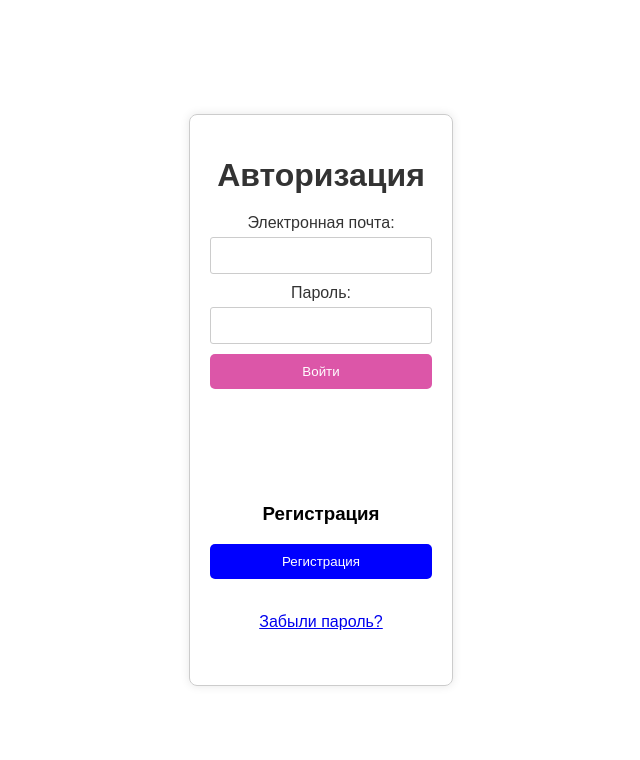
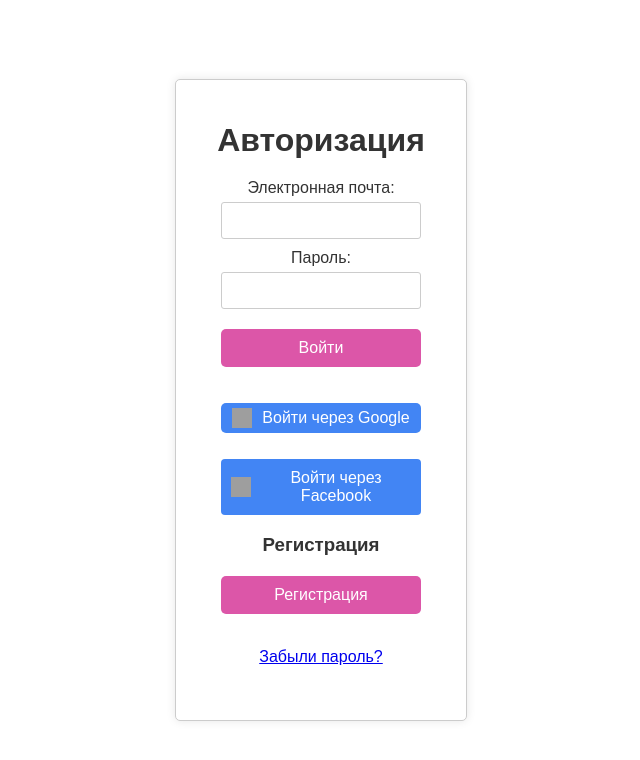
Before and after one commit to ZhovtenkoA/COR-Identity, a FastAPI app: page / in a window 1280 px wide. Shown: the top 760 px of the page, without its empty margins (319-959 px from the left). Run offline with FastAPI, Linux system fonts and the light colour scheme; parts of the project's set-up code (start-up, migrations or seed data) failed here and were passed over; some libraries are stand-ins or nearby versions; grey boxes are pictures that could not be loaded.

Commit message:
front update

```diff
--- a/cor_auth/static/login.html
+++ b/cor_auth/static/login.html
@@ -1,17 +1,83 @@
+
+
+
+
+
+
+
+
+
+
+
+
 <!DOCTYPE html>
 <html>
 <head>
+    <link rel="icon" type="image/png" href="static/favicon.png">
+    <link rel="apple-touch-icon" sizes="57x57" href="/apple-icon-57x57.png">
+    <link rel="apple-touch-icon" sizes="60x60" href="/apple-icon-60x60.png">
+    <link rel="apple-touch-icon" sizes="72x72" href="/apple-icon-72x72.png">
+    <link rel="apple-touch-icon" sizes="76x76" href="/apple-icon-76x76.png">
+    <link rel="apple-touch-icon" sizes="114x114" href="/apple-icon-114x114.png">
+    <link rel="apple-touch-icon" sizes="120x120" href="/apple-icon-120x120.png">
+    <link rel="apple-touch-icon" sizes="144x144" href="/apple-icon-144x144.png">
+    <link rel="apple-touch-icon" sizes="152x152" href="/apple-icon-152x152.png">
+    <link rel="apple-touch-icon" sizes="180x180" href="/apple-icon-180x180.png">
+    <link rel="icon" type="image/png" sizes="192x192"  href="/android-icon-192x192.png">
+    <link rel="icon" type="image/png" sizes="32x32" href="/favicon-32x32.png">
+    <link rel="icon" type="image/png" sizes="96x96" href="/favicon-96x96.png">
+    <link rel="icon" type="image/png" sizes="16x16" href="/favicon-16x16.png">
+    <link rel="manifest" href="/manifest.json">
+    <meta name="msapplication-TileColor" content="#ffffff">
+    <meta name="msapplication-TileImage" content="/ms-icon-144x144.png">
+    <meta name="theme-color" content="#ffffff">
+
     <title>Авторизация и регистрация</title>
     <link rel="stylesheet" type="text/css" href="static/styles.css">
     <meta name="google-signin-client_id" content="161352424929-s3ris9429m994vcm2m35epe6eu4538el.apps.googleusercontent.com">
     <script src="https://apis.google.com/js/platform.js" async defer></script>
     <meta name="facebook-sdk-version" content="v15.0" />
     <script src="https://connect.facebook.net/en_US/sdk.js"></script>
+
+    <style>
+        button,
+        .google-signin-btn,
+        .custom-btn {
+            font-family: inherit; /* Наследовать шрифт от родительского элемента */
+            font-size: 16px; /* Размер шрифта */
+        }
+
+        .custom-btn img {
+            margin-right: 10px;
+        }
+
+        .g-signin2 {
+            display: none; /* Скрыть стандартную кнопку */
+        }
+
+        .google-signin-btn {
+            display: inline-flex;
+            align-items: center;
+            justify-content: center;
+            padding: 5px 10px;
+            border: none;
+            border-radius: 5px;
+            background-color: #4285f4;
+            color: white;
+            cursor: pointer;
+            margin-top: 10px;
+            width: 100%;
+            max-width: 200px;
+        }
+
+        .google-signin-btn img {
+            margin-right: 10px;
+        }
+    </style>
 </head>
 <body>
 <div class="container">
     <h1>Авторизация</h1>
-
     <form id="login-form">
         <label for="email">Электронная почта:</label>
         <input type="email" id="email" name="username" required>
@@ -20,28 +86,30 @@
         <button type="submit">Войти</button>
     </form>
     <div id="message"></div>
+    <p>
+        <!-- Скрытая стандартная кнопка Google -->
+        <div class="g-signin2" data-onsuccess="onSignIn"></div>
 
+        <!-- Кастомная кнопка Google, имитирующая поведение стандартной -->
+        <button class="google-signin-btn" onclick="signInWithGoogle()">
+            <img src="https://developers.google.com/identity/images/g-logo.png" alt="Google Icon" width="20" height="20"> Войти через Google
+        </button>
+    </p>
+    <!-- Кастомная кнопка Facebook -->
+    <button class="custom-btn facebook-btn" onclick="signInWithFacebook()">
+        <img src="https://upload.wikimedia.org/wikipedia/commons/5/51/Facebook_f_logo_%282019%29.svg" alt="Facebook Icon" width="20" height="20"> Войти через Facebook
+    </button>
 
-           <p> <div class="g-signin2" data-onsuccess="onSignIn"></div></p>
+    <h3>Регистрация</h3>
+    <button onclick="window.location.href='/static/signup.html'" class="registration-button">Регистрация</button>
+    <div id="gSignInWrapper"></div>
+    <br><p><a href="/static/forgot-password.html">Забыли пароль?</a></p><br>
+</div>
 
-           <p> <fb:login-button scope="public_profile,email" onlogin="checkLoginState();"></fb:login-button> </p>
+<script>
 
 
 
-
-
-
-
-                            <h3>Регистрация</h3>
-        <button onclick="window.location.href='/static/signup.html'" class="registration-button">Регистрация</button>
-        <div id="gSignInWrapper"> </div>
-        <br> <p> <a href="/static/forgot-password.html">Забыли пароль?</a></p> <br>   <!--</form>  -->
-
-
-
-    </div>
-
-        <script>
 
     document.addEventListener('DOMContentLoaded', function() {
         const form = document.getElementById('login-form');
@@ -72,31 +140,81 @@
                         setTimeout(() => {
                             window.location.href = "https://cor-platform.azurewebsites.net/?access_token=" + response.access_token;
                         }, 500);
+                    } else {
 
 
-                      } else {
+                        const errorMessage = getErrorMessage(xhr.status, messageDiv); // Передаем messageDiv в функцию
+
                     console.error("Произошла ошибка при входе.");
-                          messageDiv.innerText = "Ошибка входа";
+                    messageDiv.innerText = errorMessage;
                     messageDiv.style.color = 'red';
                     }
                 }
             };
-             // xhr.send(loginDataParams.toString());
+
+
+
+
             xhr.send(params);
         });
     });
 
 
-    </script>
+
+                                                                    function getErrorMessage(status, messageDiv) {
+                                                                      switch(status) {
+                                                                          case 401:
+                                                                              messageDiv.innerText = "Неверный логин или пароль!";
+                                                                              messageDiv.style.color = 'red';
+                                                                              return "Неверный логин или пароль.";
+                                                                           case 400:
+                                                                             messageDiv.innerText = "Пользователь не зарегистрирован!";
+                                                                             messageDiv.style.color = 'red';
+                                                                                return "Пользователь не зарегистрирован!!!";
+                                                                           case 403:
+                                                                                  return "Доступ запрещен.";
+                                                                                        // Добавьте другие кейсы по мере необходимости
+                                                                                default:
+                                                                                console.error("Произошла ошибка при входе.");
+                                                                                  messageDiv.innerText = "Ошибка входа";
+                                                                                  messageDiv.style.color = 'red';
+                                                                                     return "Произошла ошибка при входе.";
+                                                                                          }
+                                                                                            }
 
 
 
 
 
-        <script>
+
+
+    function onSignIn(googleUser) {
+        var profile = googleUser.getBasicProfile();
+        console.log('ID: ' + profile.getId());
+        console.log('Name: ' + profile.getName());
+        console.log('Image URL: ' + profile.getImageUrl());
+        console.log('Email: ' + profile.getEmail());
+        // Здесь вы можете отправить данные на ваш сервер для аутентификации
+    }
+
+    function signInWithGoogle() {
+        console.log('Google sign-in button clicked');
+        var auth2 = gapi.auth2.getAuthInstance();
+        if (auth2) {
+            auth2.signIn().then(function(googleUser) {
+                onSignIn(googleUser);
+            }, function(error) {
+                console.error('Error signing in with Google: ', error);
+            });
+        } else {
+            console.error('Google API not initialized.');
+        }
+    }
+
     window.fbAsyncInit = function() {
         FB.init({
             appId      : '1580389042741794',
+            cookie     : true,
             xfbml      : true,
             version    : 'v15.0'
         });
@@ -109,10 +227,36 @@
         js.src = "https://connect.facebook.net/en_US/sdk.js";
         fjs.parentNode.insertBefore(js, fjs);
     }(document, 'script', 'facebook-jssdk'));
+
+    function signInWithFacebook() {
+        console.log('Facebook sign-in button clicked');
+        FB.login(function(response) {
+            if (response.status === 'connected') {
+                var accessToken = response.authResponse.accessToken;
+                FB.api('/me', {fields: 'name,email,picture'}, function(profile) {
+                    console.log('ID: ' + profile.id);
+                    console.log('Name: ' + profile.name);
+                    console.log('Image URL: ' + profile.picture.data.url);
+                    console.log('Email: ' + profile.email);
+                    // Здесь вы можете отправить данные на ваш сервер для аутентификации
+                });
+            } else {
+                console.log('Not authenticated with Facebook.');
+            }
+        }, {scope: 'public_profile,email'});
+    }
+
+    function loadGoogleAPI() {
+        gapi.load('auth2', function() {
+            gapi.auth2.init().then(function() {
+                console.log('Google API initialized');
+            }, function(error) {
+                console.error('Error initializing Google API: ', error);
+            });
+        });
+    }
+
+    window.onload = loadGoogleAPI;
 </script>
-
-
-
-
 </body>
 </html>
--- a/cor_auth/static/styles.css
+++ b/cor_auth/static/styles.css
@@ -9,31 +9,70 @@
     align-items: center;
     font-family: Arial, sans-serif;
 }
+
+
 .container {
-    display: flex;
-    flex-direction: column;
-    align-items: center;
-    justify-content: center;
+    width: 250px; /* Установите фиксированную ширину контейнера */
+    margin: 0 auto;
+    padding: 20px;
     border: 1px solid #ccc;
-    padding: 20px;
-    border-radius: 8px;
+    border-radius: 5px;
     box-shadow: 0 0 10px rgba(0, 0, 0, 0.1);
+    background-color: #fff;
+    text-align: center;
 }
+
+
+
 form {
     display: flex;
     flex-direction: column;
     align-items: center;
 }
 
-.toggle-password {
-    position: absolute;
-    right: 10px;
-    top: 50%;
-    transform: translateY(-50%);
+
+.input-wrapper {
+    position: relative;
+}
+
+input[type="email"],
+input[type="password"],
+input[type="text"] {
+    padding: 10px;
+    margin-bottom: 10px;
+    border: 1px solid #ccc;
+    border-radius: 5px;
+    width: 100%;
+    box-sizing: border-box;
+}
+
+input[type="button"],
+input[type="submit"],
+button {
+    padding: 10px;
+    margin: 10px 0;
+    border: none;
+    border-radius: 5px;
+    background-color: #007BFF;
+    color: white;
     cursor: pointer;
 }
 
+input[type="button"]:hover,
+input[type="submit"]:hover,
+button:hover {
+    background-color: #0056b3;
+}
 
+ .toggle-password {
+        position: absolute;
+    right: 10px;
+    top: 40%;
+    transform: translateY(-50%);
+    cursor: pointer;
+    font-size: 18px;
+    user-select: none;
+    }
 
 
 #message {
@@ -50,10 +89,11 @@
     cursor: pointer;
     border-radius: 5px;
     width: 100%;
-    max-width: 300px;
+    max-width: 200px;
 }
 button:hover, input[type="submit"]:hover, input[type="button"]:hover {
-    background-color: #dc56a8;
+   /* background-color: #dc56a8;*/
+    background-color: #981666;
 }
 
 
@@ -61,6 +101,14 @@
 
 
 h1 {
+    color: #333;
+    margin-bottom: 20px;
+    text-align: center;
+
+}
+
+
+h3 {
     color: #333;
     margin-bottom: 20px;
     text-align: center;
@@ -85,7 +133,9 @@
 }
 
 input[type="submit"] {
+    width: 200px;  /*фиксированная ширина */
     background-color: #dc56a8;
+   /* background-color: #981666; */
     color: #fff;
     padding: 10px 20px;
     border: none;
@@ -95,47 +145,42 @@
 
 
 input[type="submit"]:hover {
-    background-color: #dc56a8;
+    background-color: #981666;
 }
 
 .registration-button {
-    background-color: blue;
+    background-color: #dc56a8;
+  /*  background-color: #981666; */
     color: white;
     padding: 10px 20px;
     margin: 0 auto;
     display: block;
 }
-/*                               */
 
 .password-container {
     display: flex;
-    align-items: center;
+    flex-direction: column;
 }
 
-
-.password-container input {
-    padding-right: 30px; /* место для иконки */
-}
-
-
-
-.password-container .toggle-password {
-    position: absolute;
-    right: 10px;
-    top: 50%;
-    transform: translateY(-50%);
-    cursor: pointer;
-}
 
 
 .hidden {
     display: none;
 }
 
+
 .message {
-    margin-top: 20px;
+    font-size: 14px; /* Уменьшите размер шрифта по необходимости */
+    text-align: center; /* Центрируйте текст */
+    margin-top: 10px; /* Дополнительный отступ сверху для лучшей читаемости */
     font-weight: bold;
 }
+
+.registration-title, .forgot-password-link {
+    text-align: center;
+}
+
+
 
 
 /* Кнопка Google */
@@ -156,6 +201,8 @@
   .customGPlusSignIn:hover {
     background-color: #e74b37;
   }
+
+
 
   /* Иконка Google */
   .icon {
@@ -186,3 +233,43 @@
 input[type="button"].registration-button:hover {
     background-color: #dc56a8;
 }
+/*
+.g-signin2,
+.fb-login-button {
+    /* Задайте требуемый размер
+    width: 150px;
+    height: 30px; /* Выберите подходящую высоту
+}*/
+
+.custom-btn {
+    display: flex;
+    align-items: center;
+    justify-content: center;
+    padding: 10px;
+    margin: 10px auto;
+    width: 220px;
+    border: none;
+    border-radius: 4px;
+    cursor: pointer;
+    font-size: 16px;
+    background-color: #4285f4;
+    font-family: Arial, sans-serif;
+}
+.google-btn {
+    background-color: #4285F4;
+    color: white;
+}
+.google-btn img {
+    margin-right: 10px;
+}
+.facebook-btn {
+    background-color:  #4285F4;
+    color: white;
+}
+.facebook-btn img {
+    margin-right: 10px;
+}
+
+a:hover {
+    color: blue; /* Измените цвет по вашему вкусу */
+}
```
Also changed, not shown: cor_auth/static/forgot-password.html (+52 -46 lines), cor_auth/static/signup.html (+43 -38 lines), cor_auth/static/favicon.png (added). Lines whose indentation alone changed are shown as unchanged.
